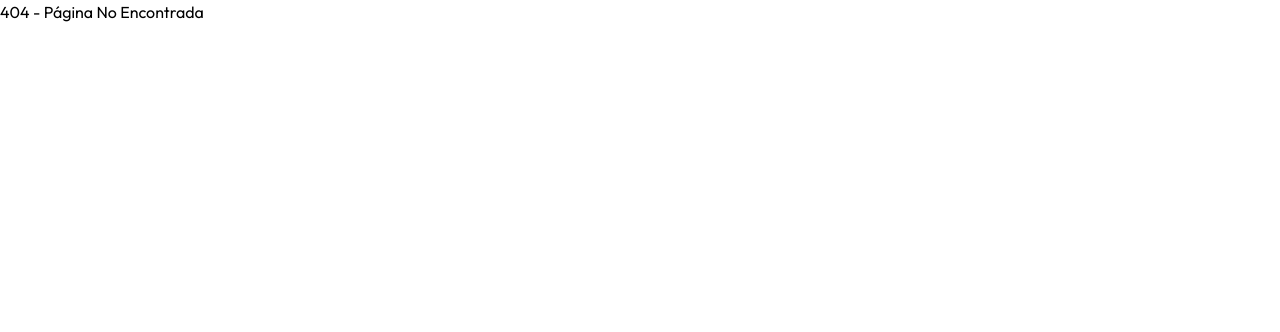
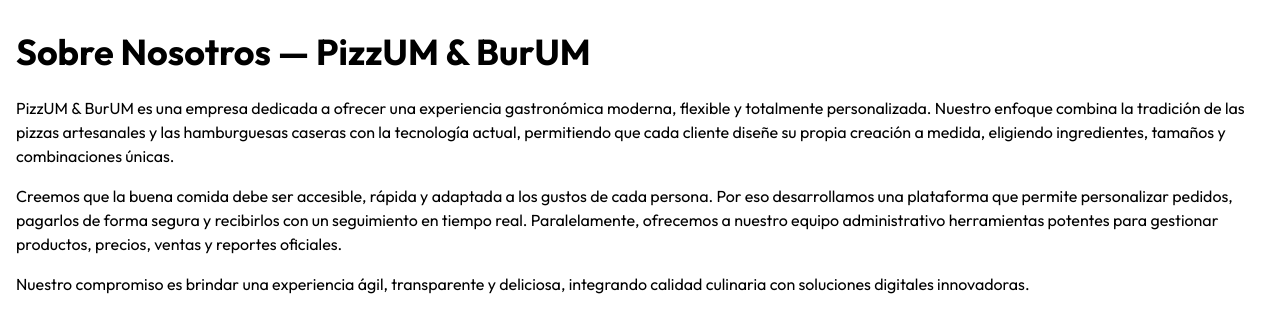
Before and after one commit to J-e-r-o/Kyubit, a React (Vite) app in the folder frontend/: page /sobre-nosotros in a window 1280 px wide. Before the commit this address had no page. Shown: the top 332 px of the page. Built offline with nearby package versions, Linux system fonts and the light colour scheme; sample sign-in values are in the browser's storage.

Commit message:
Cambios sobre el nosotros

```diff
--- a/frontend/src/App.jsx
+++ b/frontend/src/App.jsx
@@ -11,6 +11,7 @@
 import ProtectedRoute from './components/ProtectedRoute';
 import CreationPage from './pages/PizzaCreation';
 import BurgerCreation from './pages/BurgerCreation';
+import SobreNosotros from './pages/SobreNosotros';
 import { CartProvider } from "./context/CartContext";
 import OrderHistoryPage from './pages/OrderHistoryPage';
 import MyCreationsPage from './pages/MyCreationsPage';
@@ -45,6 +46,7 @@
           {/* Rutas de Creación Específicas */}
           <Route path="/creacionPizza" element={<CreationPage/>} />
           <Route path="/creacionHamburguesa" element={<BurgerCreation/>} /> {/* <--- 2. NUEVA RUTA */}
+          <Route path="/sobre-nosotros" element={<SobreNosotros />} />
 
           {/* Rutas del Carrito (Alias para evitar errores de navegación) */}
           <Route path="/carrito" element={<CheckoutPage />} />
--- a/frontend/src/components/HomePageNav.jsx
+++ b/frontend/src/components/HomePageNav.jsx
@@ -73,13 +73,7 @@
           </div>
         ) : (
           <div className="hidden md:flex items-center space-x-6 text-sm font-medium text-gray-600">
-             <Link to="/menu" className="hover:text-brand-primary transition-colors">
-              Menú
-            </Link>
-            <Link to="/deals" className="hover:text-brand-primary transition-colors">
-              Promociones
-            </Link>
-            <Link to="/pickup" className="hover:text-brand-primary transition-colors">
+            <Link to="/sobre-nosotros" className="hover:text-brand-primary transition-colors">
               Sobre Nosotros
             </Link>
           </div>
--- /dev/null
+++ b/frontend/src/pages/SobreNosotros.jsx
@@ -0,0 +1,20 @@
+import React from 'react';
+
+const SobreNosotros = () => {
+  return (
+    <div className="container mx-auto px-4 py-8 min-h-screen">
+      <h1 className="text-4xl font-bold mb-6">Sobre Nosotros — PizzUM & BurUM</h1>
+      <p className="mb-4">
+        PizzUM & BurUM es una empresa dedicada a ofrecer una experiencia gastronómica moderna, flexible y totalmente personalizada. Nuestro enfoque combina la tradición de las pizzas artesanales y las hamburguesas caseras con la tecnología actual, permitiendo que cada cliente diseñe su propia creación a medida, eligiendo ingredientes, tamaños y combinaciones únicas.
+      </p>
+      <p className="mb-4">
+        Creemos que la buena comida debe ser accesible, rápida y adaptada a los gustos de cada persona. Por eso desarrollamos una plataforma que permite personalizar pedidos, pagarlos de forma segura y recibirlos con un seguimiento en tiempo real. Paralelamente, ofrecemos a nuestro equipo administrativo herramientas potentes para gestionar productos, precios, ventas y reportes oficiales.
+      </p>
+      <p className="mb-4">
+        Nuestro compromiso es brindar una experiencia ágil, transparente y deliciosa, integrando calidad culinaria con soluciones digitales innovadoras.
+      </p>
+    </div>
+  );
+};
+
+export default SobreNosotros;
```
